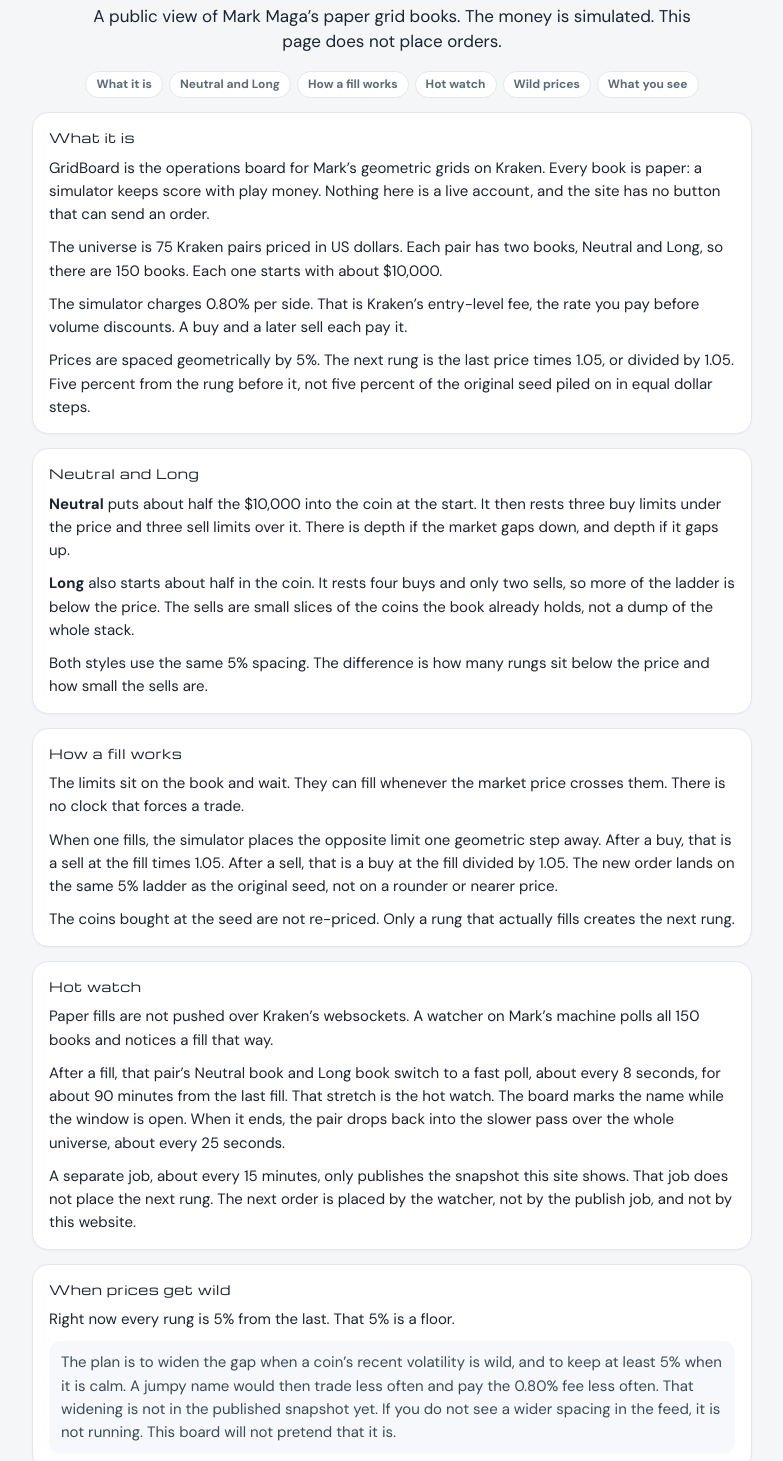
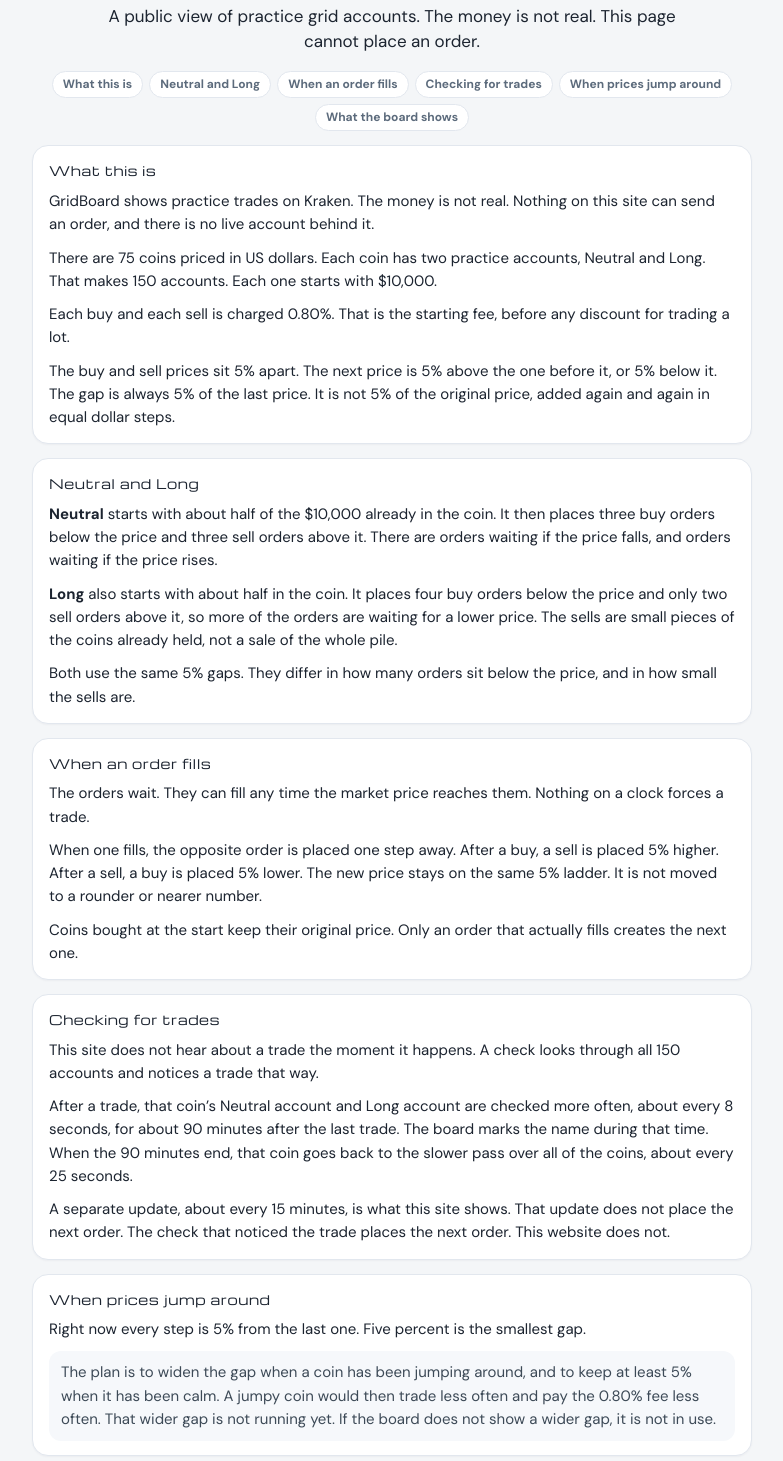
Before and after one commit to agamkram/gridboard-app, a website: page about.html in a window 1280 px wide. Shown: the part 136-1597 px from the top of the page, without its empty margins (248-1031 px from the left). Drawn offline with nearby package versions, Linux system fonts and the light colour scheme.

Commit message:
Rewrite About in plain language and remove the name from the public pages.
Co-authored-by: Cursor <cursoragent@cursor.com>

```diff
--- a/about.html
+++ b/about.html
@@ -9,7 +9,7 @@
   <meta name="apple-mobile-web-app-title" content="GridBoard">
   <meta name="description" content="How GridBoard’s paper geometric grids work. Simulated books only. Not financial advice.">
   <meta property="og:type" content="website">
-  <meta property="og:site_name" content="Mark Maga">
+  <meta property="og:site_name" content="GridBoard">
   <meta property="og:title" content="About — GridBoard">
   <meta property="og:description" content="How GridBoard’s paper geometric grids work. Simulated books only. Not financial advice.">
   <meta property="og:url" content="https://gridboard.markmaga.com/about.html">
@@ -60,64 +60,64 @@
       </div>
     </header>
 
-    <p class="about-lede">A public view of Mark Maga’s paper grid books. The money is simulated. This page does not place orders.</p>
+    <p class="about-lede">A public view of practice grid accounts. The money is not real. This page cannot place an order.</p>
 
     <ul class="about-toc">
-      <li><a href="#what">What it is</a></li>
+      <li><a href="#what">What this is</a></li>
       <li><a href="#styles">Neutral and Long</a></li>
-      <li><a href="#trade">How a fill works</a></li>
-      <li><a href="#hot">Hot watch</a></li>
-      <li><a href="#vol">Wild prices</a></li>
-      <li><a href="#board">What you see</a></li>
+      <li><a href="#trade">When an order fills</a></li>
+      <li><a href="#check">Checking for trades</a></li>
+      <li><a href="#vol">When prices jump around</a></li>
+      <li><a href="#board">What the board shows</a></li>
     </ul>
 
     <section class="about-block" id="what">
-      <h2>What it is</h2>
-      <p>GridBoard is the operations board for Mark’s geometric grids on Kraken. Every book is paper: a simulator keeps score with play money. Nothing here is a live account, and the site has no button that can send an order.</p>
-      <p>The universe is 75 Kraken pairs priced in US dollars. Each pair has two books, Neutral and Long, so there are 150 books. Each one starts with about $10,000.</p>
-      <p>The simulator charges 0.80% per side. That is Kraken’s entry-level fee, the rate you pay before volume discounts. A buy and a later sell each pay it.</p>
-      <p>Prices are spaced geometrically by 5%. The next rung is the last price times 1.05, or divided by 1.05. Five percent from the rung before it, not five percent of the original seed piled on in equal dollar steps.</p>
+      <h2>What this is</h2>
+      <p>GridBoard shows practice trades on Kraken. The money is not real. Nothing on this site can send an order, and there is no live account behind it.</p>
+      <p>There are 75 coins priced in US dollars. Each coin has two practice accounts, Neutral and Long. That makes 150 accounts. Each one starts with $10,000.</p>
+      <p>Each buy and each sell is charged 0.80%. That is the starting fee, before any discount for trading a lot.</p>
+      <p>The buy and sell prices sit 5% apart. The next price is 5% above the one before it, or 5% below it. The gap is always 5% of the last price. It is not 5% of the original price, added again and again in equal dollar steps.</p>
     </section>
 
     <section class="about-block" id="styles">
       <h2>Neutral and Long</h2>
-      <p><strong>Neutral</strong> puts about half the $10,000 into the coin at the start. It then rests three buy limits under the price and three sell limits over it. There is depth if the market gaps down, and depth if it gaps up.</p>
-      <p><strong>Long</strong> also starts about half in the coin. It rests four buys and only two sells, so more of the ladder is below the price. The sells are small slices of the coins the book already holds, not a dump of the whole stack.</p>
-      <p>Both styles use the same 5% spacing. The difference is how many rungs sit below the price and how small the sells are.</p>
+      <p><strong>Neutral</strong> starts with about half of the $10,000 already in the coin. It then places three buy orders below the price and three sell orders above it. There are orders waiting if the price falls, and orders waiting if the price rises.</p>
+      <p><strong>Long</strong> also starts with about half in the coin. It places four buy orders below the price and only two sell orders above it, so more of the orders are waiting for a lower price. The sells are small pieces of the coins already held, not a sale of the whole pile.</p>
+      <p>Both use the same 5% gaps. They differ in how many orders sit below the price, and in how small the sells are.</p>
     </section>
 
     <section class="about-block" id="trade">
-      <h2>How a fill works</h2>
-      <p>The limits sit on the book and wait. They can fill whenever the market price crosses them. There is no clock that forces a trade.</p>
-      <p>When one fills, the simulator places the opposite limit one geometric step away. After a buy, that is a sell at the fill times 1.05. After a sell, that is a buy at the fill divided by 1.05. The new order lands on the same 5% ladder as the original seed, not on a rounder or nearer price.</p>
-      <p>The coins bought at the seed are not re-priced. Only a rung that actually fills creates the next rung.</p>
+      <h2>When an order fills</h2>
+      <p>The orders wait. They can fill any time the market price reaches them. Nothing on a clock forces a trade.</p>
+      <p>When one fills, the opposite order is placed one step away. After a buy, a sell is placed 5% higher. After a sell, a buy is placed 5% lower. The new price stays on the same 5% ladder. It is not moved to a rounder or nearer number.</p>
+      <p>Coins bought at the start keep their original price. Only an order that actually fills creates the next one.</p>
     </section>
 
-    <section class="about-block" id="hot">
-      <h2>Hot watch</h2>
-      <p>Paper fills are not pushed over Kraken’s websockets. A watcher on Mark’s machine polls all 150 books and notices a fill that way.</p>
-      <p>After a fill, that pair’s Neutral book and Long book switch to a fast poll, about every 8 seconds, for about 90 minutes from the last fill. That stretch is the hot watch. The board marks the name while the window is open. When it ends, the pair drops back into the slower pass over the whole universe, about every 25 seconds.</p>
-      <p>A separate job, about every 15 minutes, only publishes the snapshot this site shows. That job does not place the next rung. The next order is placed by the watcher, not by the publish job, and not by this website.</p>
+    <section class="about-block" id="check">
+      <h2>Checking for trades</h2>
+      <p>This site does not hear about a trade the moment it happens. A check looks through all 150 accounts and notices a trade that way.</p>
+      <p>After a trade, that coin’s Neutral account and Long account are checked more often, about every 8 seconds, for about 90 minutes after the last trade. The board marks the name during that time. When the 90 minutes end, that coin goes back to the slower pass over all of the coins, about every 25 seconds.</p>
+      <p>A separate update, about every 15 minutes, is what this site shows. That update does not place the next order. The check that noticed the trade places the next order. This website does not.</p>
     </section>
 
     <section class="about-block" id="vol">
-      <h2>When prices get wild</h2>
-      <p>Right now every rung is 5% from the last. That 5% is a floor.</p>
-      <p class="about-note">The plan is to widen the gap when a coin’s recent volatility is wild, and to keep at least 5% when it is calm. A jumpy name would then trade less often and pay the 0.80% fee less often. That widening is not in the published snapshot yet. If you do not see a wider spacing in the feed, it is not running. This board will not pretend that it is.</p>
+      <h2>When prices jump around</h2>
+      <p>Right now every step is 5% from the last one. Five percent is the smallest gap.</p>
+      <p class="about-note">The plan is to widen the gap when a coin has been jumping around, and to keep at least 5% when it has been calm. A jumpy coin would then trade less often and pay the 0.80% fee less often. That wider gap is not running yet. If the board does not show a wider gap, it is not in use.</p>
     </section>
 
     <section class="about-block" id="board">
       <h2>What the board shows</h2>
       <ul>
-        <li>Neutral and Long equity against the $10,000 start. A missing mark stays blank. It is not treated as a total loss.</li>
-        <li>Names sitting near the bottom or top of their ladder.</li>
-        <li>Recent paper fills, and which names are still in the hot watch.</li>
-        <li>Totals across the universe, and how many books the digest scanned.</li>
+        <li>Neutral and Long value compared with the $10,000 start. If a value is missing, it stays blank. A blank is not counted as a total loss.</li>
+        <li>Coins sitting near the bottom or the top of their price ladder.</li>
+        <li>Names being checked more often after a recent trade.</li>
+        <li>Totals for Neutral and for Long.</li>
       </ul>
-      <p>All of that comes from a file, <code>status.json</code>, refreshed by Mark’s ops jobs. The page only reads it. There is no account login and no Kraken connection from the browser.</p>
+      <p>The page only reads a saved update. There is no account login, and the browser does not connect to Kraken.</p>
     </section>
 
-    <p class="about-foot">Not financial advice · paper simulator · <a href="https://markmaga.com/">Mark Maga</a></p>
+    <p class="about-foot">Not financial advice · practice money only</p>
   </div>
 
   <script>
```
Also changed, not shown: app.js (+9 -9 lines), index.html (+5 -5 lines).
